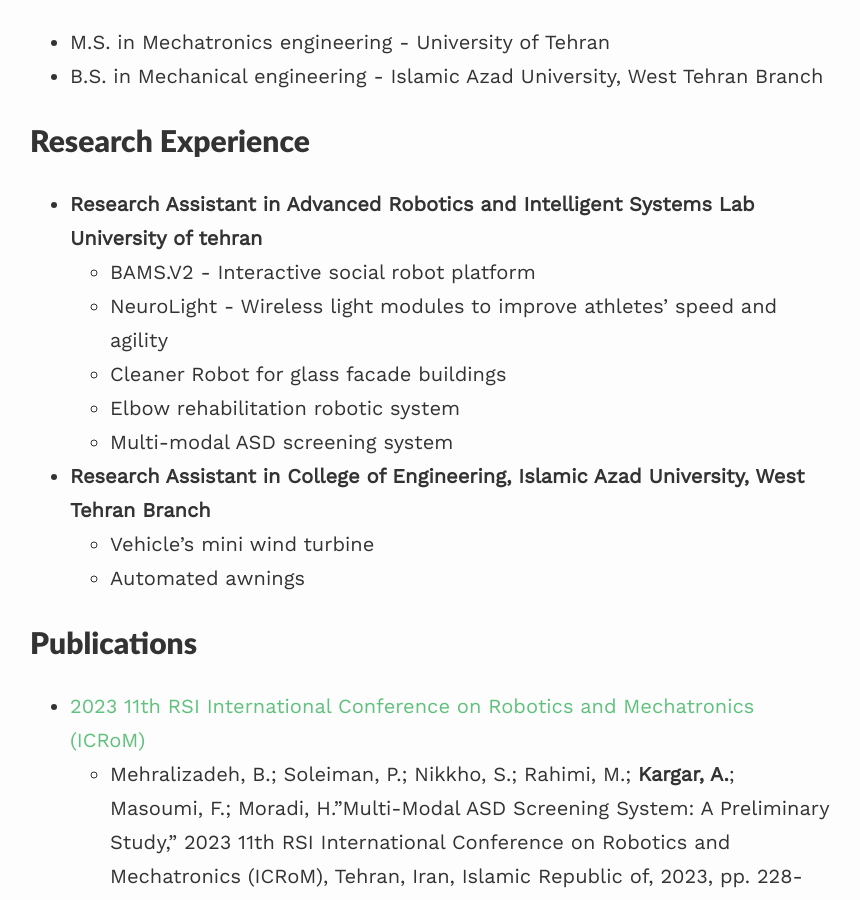
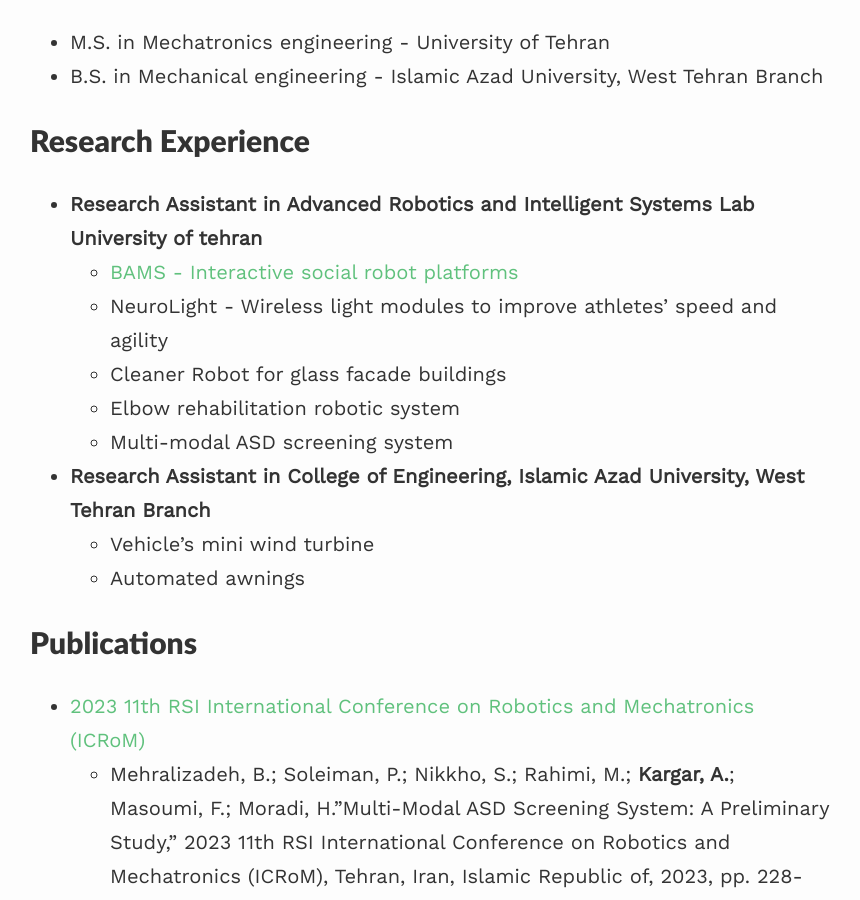
Before and after one commit to alireza-kargar/alireza-kargar.github.io, a Jekyll site: the page built from index.md, in a window 1280 px wide and 900 px high, scrolled down 973 px. Shown: the whole window, without its empty margins (210-1070 px from the left). Built offline with Jekyll 4.4.1, drawn with Linux system fonts in a browser that asks for light colours; nearby versions of some CDN libraries.

Commit message:
BAMS project hype-link

```diff
--- a/index.md
+++ b/index.md
@@ -25,7 +25,7 @@
 ## Research Experience
 
 - **Research Assistant in Advanced Robotics and Intelligent Systems Lab University of tehran**
-  - BAMS.V2 - Interactive social robot platform
+  - [BAMS - Interactive social robot platforms](https://alireza-kargar.github.io//projects/bams/)
   - NeuroLight - Wireless light modules to improve athletes' speed and agility
   - Cleaner Robot for glass facade buildings
   - Elbow rehabilitation robotic system
```
